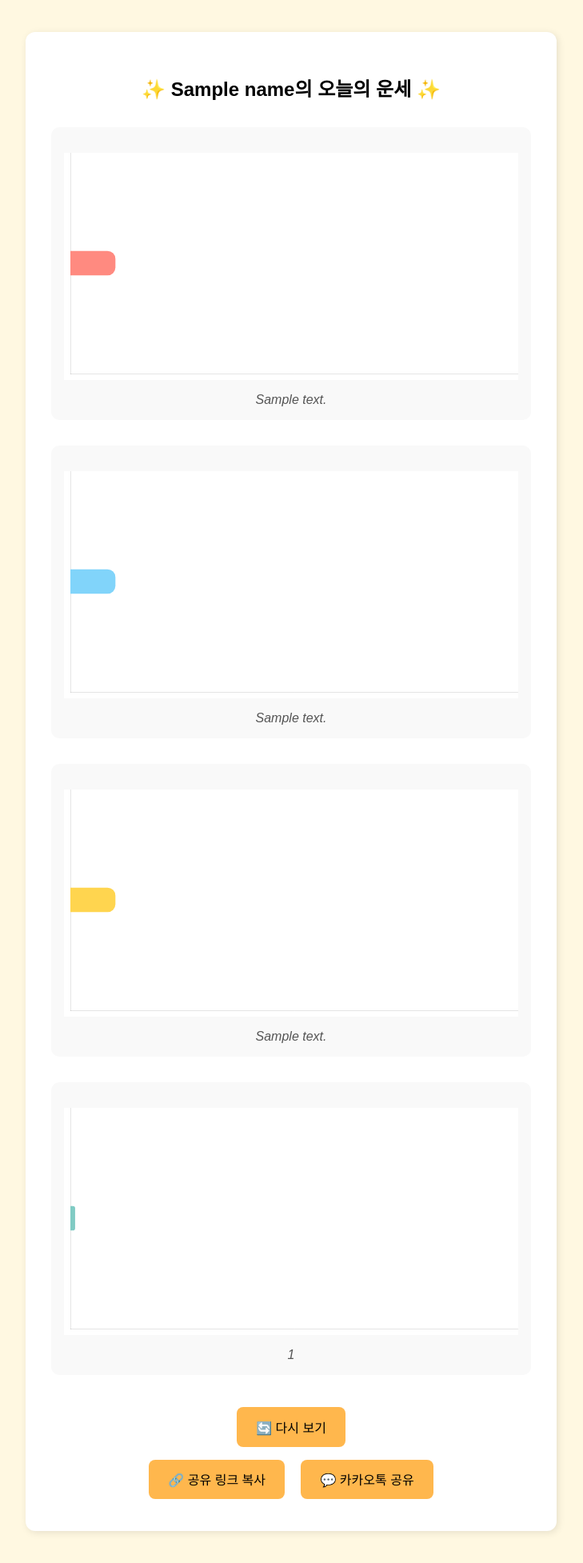
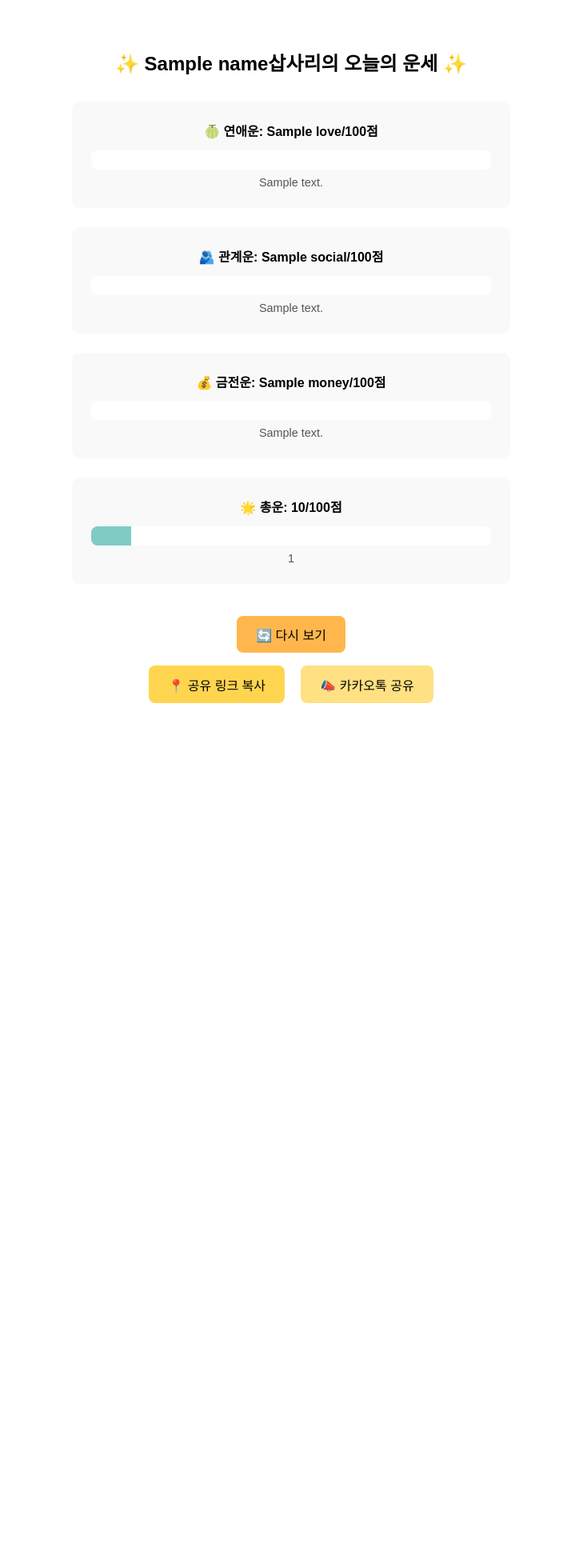
Before and after one commit to duddnrdld/SABSARI, a Flask app: template templates/fortune_result.html in a window 1280 px wide. Shown: the whole page at 80% size, without its empty margins (276-1005 px from the left). After the commit the page ends 879 px from the top, so only its background shows below. Run offline with Flask 3, Linux system fonts and the light colour scheme; the template is opened without the code that fills it: most values are stand-ins (such as "Sample title", 1, 10 or a date in 2020); some libraries are stand-ins or nearby versions.

Commit message:
Add files via upload

```diff
--- a/templates/fortune_result.html
+++ b/templates/fortune_result.html
@@ -3,162 +3,150 @@
 <head>
   <meta charset="UTF-8">
   <meta name="viewport" content="width=device-width, initial-scale=1.0">
-  <title>오늘의 운세 결과</title>
-  <script src="https://cdn.jsdelivr.net/npm/chart.js"></script>
+  <title>사브사리 오늘의 운세</title>
   <style>
     body {
       font-family: 'Arial', sans-serif;
-      background-color: #fff8e1;
+      background-color: #fff;
+      text-align: center;
       padding: 2rem;
     }
-    .container {
-      max-width: 600px;
-      margin: auto;
-      background-color: #ffffff;
-      padding: 2rem;
-      border-radius: 12px;
-      box-shadow: 2px 2px 10px rgba(0,0,0,0.1);
-    }
+
     h2 {
-      text-align: center;
       margin-bottom: 2rem;
     }
+
     .section-box {
-      margin-bottom: 2rem;
-      padding: 1rem;
       background-color: #f9f9f9;
+      padding: 1.5rem;
       border-radius: 10px;
+      margin-bottom: 1.5rem;
+      max-width: 500px;
+      margin-left: auto;
+      margin-right: auto;
     }
-    canvas {
-      background-color: #fff;
-      margin: 1rem 0;
+
+    .label {
+      font-weight: bold;
+      margin-bottom: 0.8rem;
     }
-    .comment {
-      text-align: center;
-      font-style: italic;
+
+    .bar-container {
+      display: flex;
+      align-items: center;
+      background-color: white;
+      border-radius: 8px;
+      overflow: hidden;
+      height: 24px;
+      margin: 0.5rem 0;
+    }
+
+    .bar {
+      height: 100%;
+      text-align: left;
+    }
+
+    .love { background-color: #f48fb1; }
+    .social { background-color: #ffcc80; }
+    .money { background-color: #81d4fa; }
+    .total { background-color: #80cbc4; } /* 민트색 */
+
+    .score-text {
+      text-align: left;
+      margin-left: 0.5rem;
+      font-size: 0.95rem;
+      color: #333;
+    }
+
+    .summary {
+      font-size: 0.9rem;
       color: #555;
+      margin-top: 0.5rem;
     }
+
     .buttons {
-      text-align: center;
       margin-top: 2rem;
     }
-    button {
-      margin: 0.5rem;
-      padding: 0.8rem 1.5rem;
+
+    .buttons button {
+      padding: 0.7rem 1.5rem;
       font-size: 1rem;
-      background-color: #ffb74d;
       border: none;
       border-radius: 8px;
       cursor: pointer;
+      margin: 0.5rem;
     }
-    button:hover {
-      background-color: #ffa726;
-    }
-    #copy-msg {
-      margin-top: 1rem;
-      color: green;
-      font-size: 0.9rem;
-      display: none;
-    }
+
+    .again { background-color: #ffb74d; }
+    .copy { background-color: #ffd54f; }
+    .kakao { background-color: #ffe082; }
   </style>
 </head>
 <body>
-  <div class="container">
-    <h2>✨ {{ name }}의 오늘의 운세 ✨</h2>
+  <h2>✨ {{ name }}삽사리의 오늘의 운세 ✨</h2>
 
+  <!-- 연애운 -->
   <div class="section-box">
-      <canvas id="loveChart"></canvas>
-      <div class="comment">{{ love_comment }}</div>
+    <div class="label">🍈 연애운: {{ love }}/100점
+    </div>
+    <div class="bar-container">
+      <div class="bar love" style="width: {{ love }}%"></div>
+    </div>
+    <div class="summary">{{ love_summary }}</div>
   </div>
 
+  <!-- 관계운 -->
   <div class="section-box">
-      <canvas id="socialChart"></canvas>
-      <div class="comment">{{ social_comment }}</div>
+    <div class="label">🫂 관계운: {{ social }}/100점</div>
+    <div class="bar-container">
+      <div class="bar social" style="width: {{ social }}%"></div>
+    </div>
+    <div class="summary">{{ social_summary }}</div>
   </div>
 
+  <!-- 금전운 -->
   <div class="section-box">
-      <canvas id="moneyChart"></canvas>
-      <div class="comment">{{ money_comment }}</div>
+    <div class="label">💰 금전운: {{ money }}/100점</div>
+    <div class="bar-container">
+      <div class="bar money" style="width: {{ money }}%"></div>
+    </div>
+    <div class="summary">{{ money_summary }}</div>
   </div>
 
+  <!-- 총운 -->
   <div class="section-box">
-      <canvas id="totalChart"></canvas>
-      <div class="comment">{{ total_comment }}</div>
+    <div class="label">🌟 총운: {{ total }}/100점</div>
+    <div class="bar-container">
+      <div class="bar total" style="width: {{ total }}%"></div>
+    </div>
+    <div class="summary">{{ total_summary }}</div>
   </div>
 
+  <!-- 버튼 -->
   <div class="buttons">
     <form action="{{ url_for('greeting') }}">
-        <button type="submit">🔄 다시 보기</button>
+      <button type="submit" class="again">🔄 다시 보기</button>
     </form>
-      <button onclick="copyLink()">🔗 공유 링크 복사</button>
-      <button onclick="shareKakao()">💬 카카오톡 공유</button>
-      <div id="copy-msg">링크가 복사되었습니다!</div>
-    </div>
+    <button onclick="copyLink()" class="copy">📍 공유 링크 복사</button>
+    <button onclick="shareKakao()" class="kakao">📣 카카오톡 공유</button>
   </div>
 
+  <script src="https://developers.kakao.com/sdk/js/kakao.js"></script>
   <script>
-    const chartOptions = {
-      indexAxis: 'y',
-      responsive: true,
-      plugins: {
-        legend: { display: false },
-        tooltip: { enabled: true },
-        datalabels: { display: false }
-      },
-      scales: {
-        x: {
-          min: 0,
-          max: 100,
-          grid: { display: false },
-          ticks: { display: false }
-        },
-        y: {
-          grid: { display: false },
-          ticks: { display: false }
-        }
-      }
-    };
-
-    function createChart(ctxId, score, color) {
-      const ctx = document.getElementById(ctxId).getContext('2d');
-      new Chart(ctx, {
-        type: 'bar',
-        data: {
-          labels: [''],
-          datasets: [{
-            label: '',
-            data: [score],
-            backgroundColor: color,
-            borderRadius: 10,
-            barThickness: 30
-          }]
-        },
-        options: chartOptions
-      });
-    }
-
-    createChart('loveChart', {{ love_score }}, '#ff8a80');
-    createChart('socialChart', {{ social_score }}, '#81d4fa');
-    createChart('moneyChart', {{ money_score }}, '#ffd54f');
-    createChart('totalChart', {{ total_score }}, '#80cbc4'); // 민트색 총운
+    Kakao.init('카카오_자바스크립트_키');
 
     function copyLink() {
       navigator.clipboard.writeText(window.location.href)
-        .then(() => {
-          document.getElementById("copy-msg").style.display = "block";
-          setTimeout(() => {
-            document.getElementById("copy-msg").style.display = "none";
-          }, 2000);
-        });
+        .then(() => alert("링크가 복사되었습니다!"));
     }
 
     function shareKakao() {
       Kakao.Share.sendDefault({
         objectType: 'feed',
         content: {
-          title: '{{ name }}의 오늘의 운세 결과',
-          description: '✨ 총운: {{ total_score }}점 ✨\n지금 사브사리 운세도 확인해보세요!',
-          imageUrl: "{{ url_for('static', filename='og.png', _external=True) }}",
+          title: '{{ name }}삽사리의 운세',
+          description: '총운 {{ total }}/100점! 지금 확인해보세요.',
+          imageUrl: '{{ url_for("static", filename="og.png", _external=True) }}',
           link: {
             mobileWebUrl: window.location.href,
             webUrl: window.location.href
```
Lines whose indentation alone changed are shown as unchanged.
